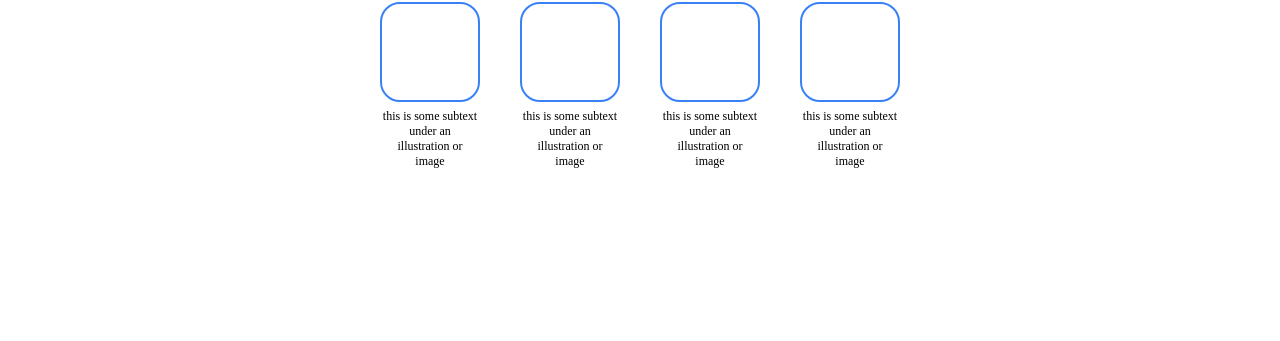
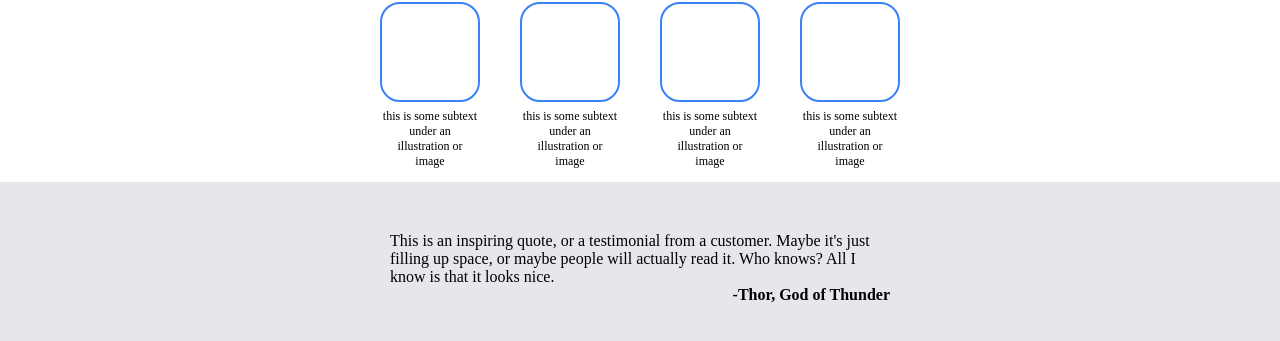
Before and after one commit to PaulCristianDuca/landing-page, a plain HTML site: page index.html in a window 1280 px wide. Shown: the part 519-860 px from the top of the page. Before the commit the page ends 800 px from the top, so only its background shows below. Drawn offline with Linux system fonts and the light colour scheme.

Commit message:
Added 4th section

```diff
--- a/index.html
+++ b/index.html
@@ -48,5 +48,12 @@
             </div>
         </div>
     </div>
+
+    <div class="quote-section">
+        <q class="quote">
+            <p>This is an inspiring quote, or a testimonial from a customer. Maybe it's just filling up space, or maybe people will actually read it. Who knows? All I know is that it looks nice.</p>
+            <p class="author">-Thor, God of Thunder</p>
+        </q>
+    </div>
 </body>
 </html>
--- a/styles.css
+++ b/styles.css
@@ -121,3 +121,22 @@
 .third-section {
     margin-bottom: 60px;
 }
+
+.quote-section {
+    display: flex;
+    justify-content: center;
+    background-color: #E5E7EB;
+    quotes: none;
+}
+
+.quote {
+    margin-top: 50px;
+    margin-bottom: 50px;
+    width: 500px;
+}
+
+.author {
+    display: flex;
+    justify-content: flex-end;
+    font-weight: bold;
+}
```
